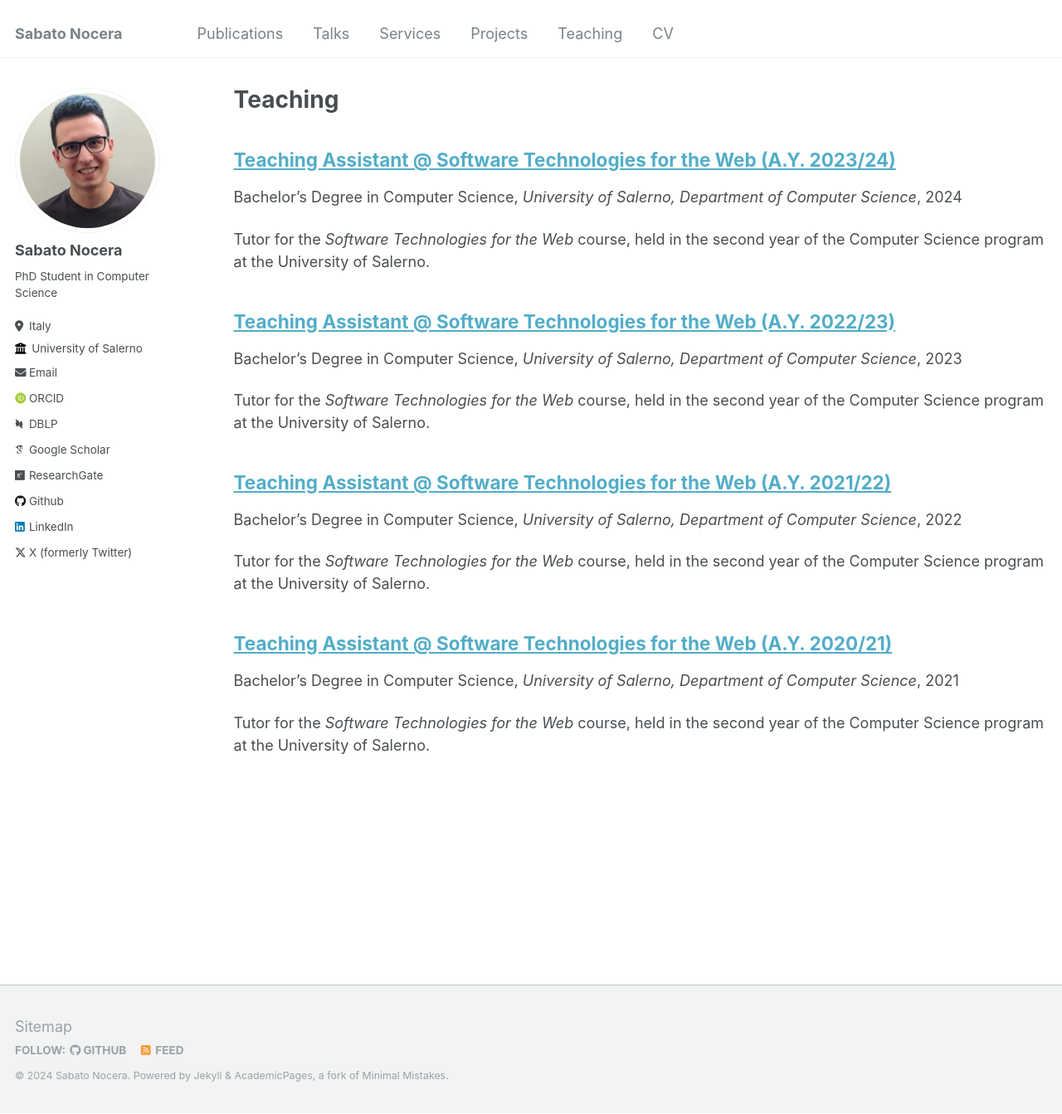
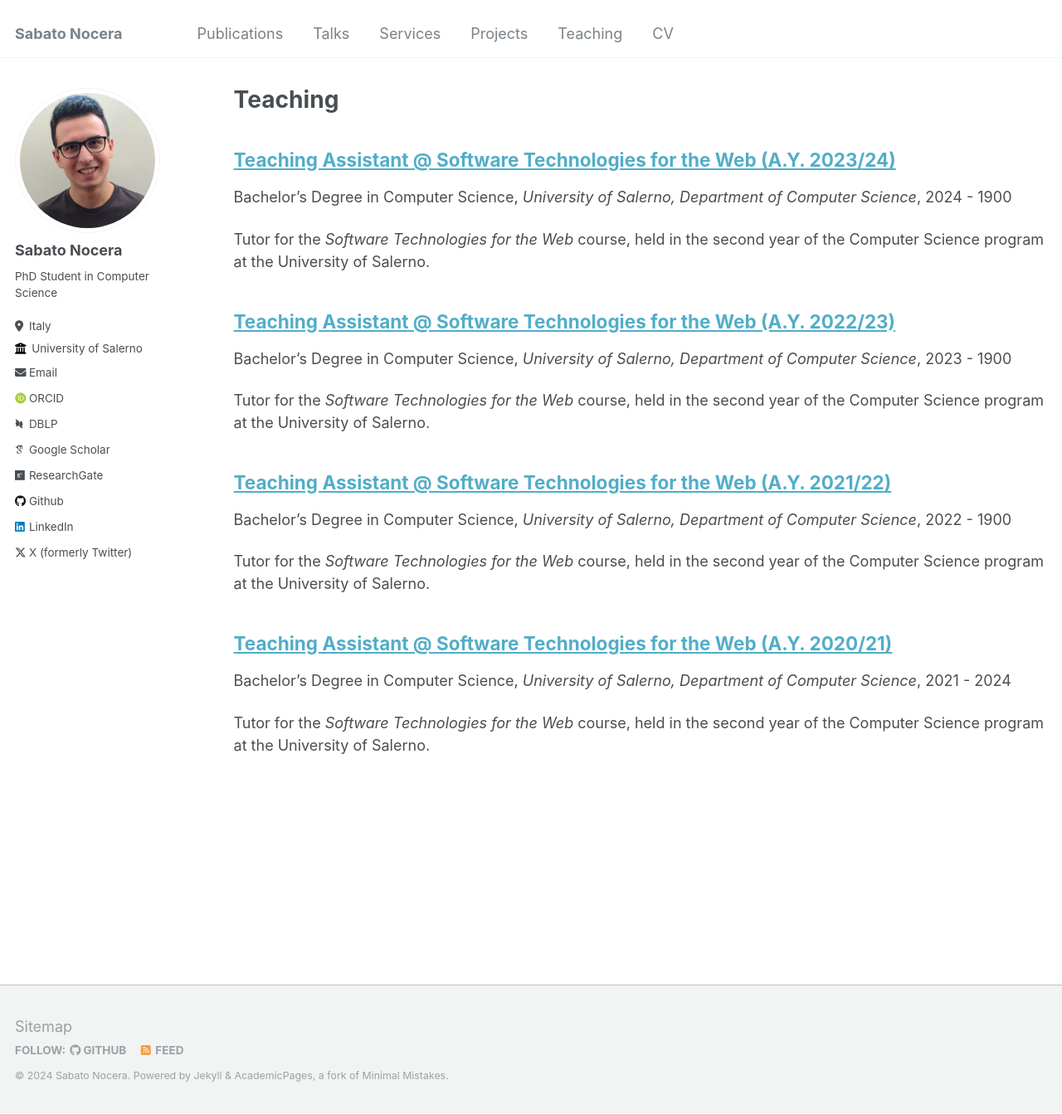
Before and after one commit to sabato-nocera/sabato-nocera.github.io, a Jekyll site: the page built from _pages/teaching.html, in a window 1280 px wide and 1343 px high. Shown: the whole window at 83% size. Built offline with Jekyll 4.4.1, drawn with Linux system fonts in a browser that asks for light colours; some web fonts are replaced.

Commit message:
Update archive-single.html

```diff
--- a/_includes/archive-single.html
+++ b/_includes/archive-single.html
@@ -39,7 +39,7 @@
     {% endif %}
 
         {% if post.collection == 'teaching' %}
-          <p> {{ post.type }}, <i>{{ post.venue }}</i>, {{ post.date | default: "1900-01-01" | date: "%Y" }} </p>
+          <p> {{ post.type }}, <i>{{ post.venue }}</i>, {{ post.date | default: "1900-01-01" | date: "%Y" }} - {{ post.end_date | default: "1900-01-01" | date: "%Y" }}</p>
         {% elsif post.collection == 'publications' %}
           <p>Published in <i>{{ post.venue }}</i>, {{ post.date | default: "1900-01-01" | date: "%Y" }} </p>
         {% elsif post.collection == 'services' or post.collection == 'projects' %}
```
